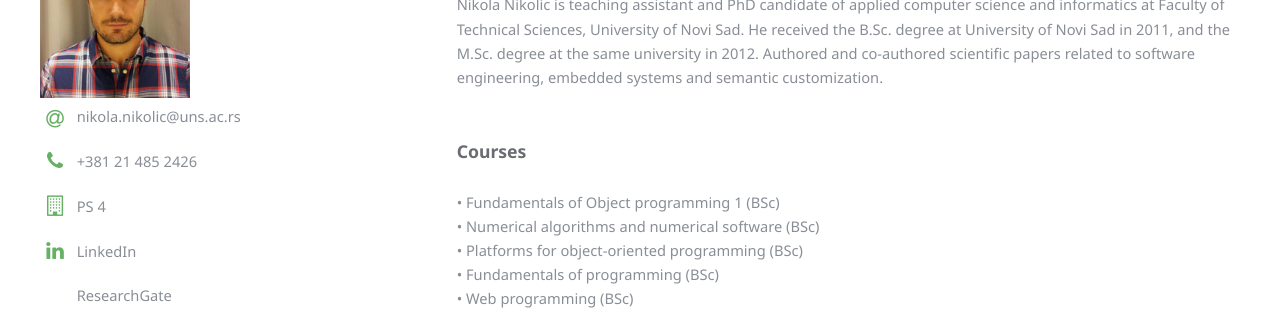
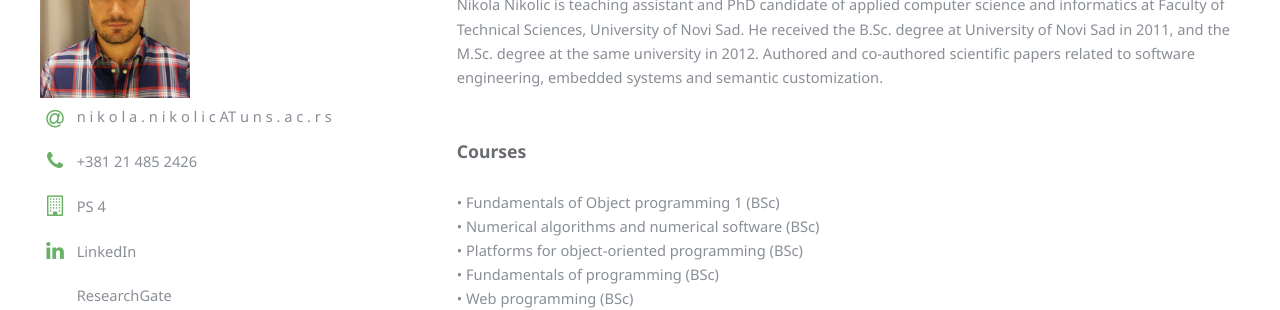
Before and after one commit to unsftn/informatika, a Jekyll site: the page built from _faculty/NikolaNikolic.md, in a window 1280 px wide. Shown: the part 254-564 px from the top of the page. Built offline with Jekyll 4.4.1, drawn with Linux system fonts in a browser that asks for light colours.

Commit message:
Update NikolaNikolic.md

```diff
--- a/_faculty/NikolaNikolic.md
+++ b/_faculty/NikolaNikolic.md
@@ -5,10 +5,11 @@ collection: faculty
 path: NikolaNikolic
 name: NikolaNikolic
 zvanje: TA
-email: nikola.nikolic@uns.ac.rs
+email: n i k o l a . n i k o l i c AT u n s . a c . r s
 phone: +381 21 485 2426
 office: PS 4
 photo: NikolaNikolic.jpg
+researchgate: https://www.researchgate.net/profile/Nikola_Nikolic5
 ---
 Nikola Nikolic is teaching assistant and PhD candidate of applied computer science and informatics at Faculty of Technical Sciences, University of Novi Sad. He received the B.Sc. degree at University of Novi Sad in 2011, and the M.Sc. degree at the same university in 2012. Authored and co-authored scientific papers related to software engineering, embedded systems and semantic customization.
 
```
